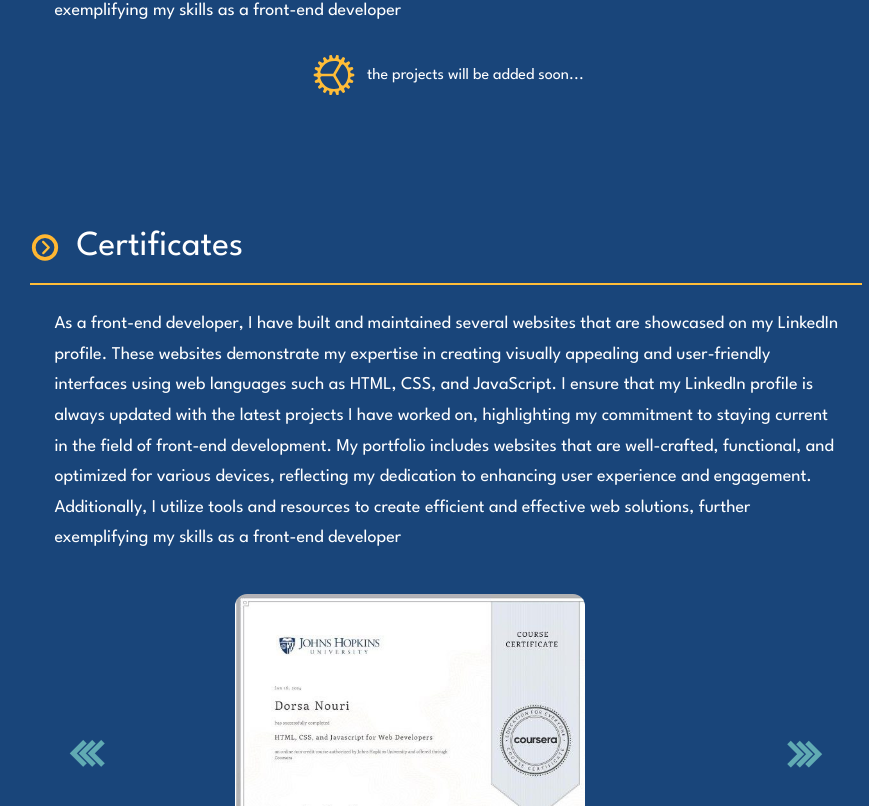
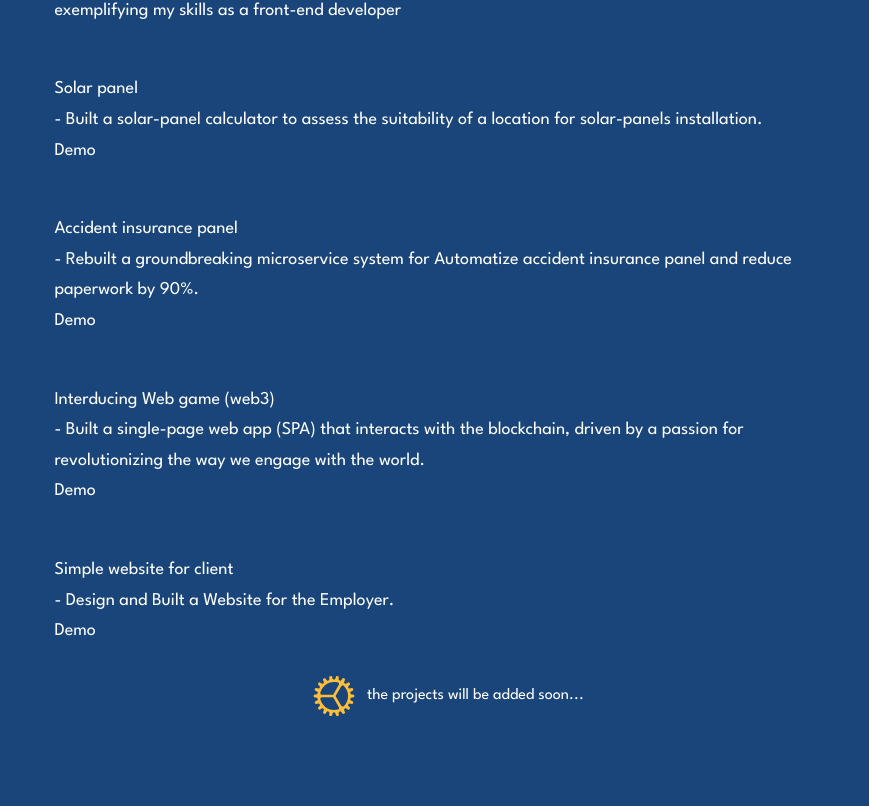
Before and after one commit to dorsa-nouri/dorsa-nouri.github.io, a Vue app: page / in a window 1280 px wide. Shown: the part 2034-2840 px from the top of the page, without its empty margins (200-1069 px from the left). Built offline with nearby package versions, Linux system fonts and the light colour scheme.

Commit message:
new text in certification

```diff
--- a/src/components/HomeView.vue
+++ b/src/components/HomeView.vue
@@ -61,7 +61,7 @@
 </script>
 
 <template>
-  <img class="logo rounded-full" src="../assets/img/my-pic.png" width="100" height="100"  />
+  <img  class="logo rounded-full hidden sm:block hidden-div" src="../assets/img/my-pic.png" width="100" height="100"  />
   <div class="mainContent">
     <h1 class="heading">Dorsa Nouri</h1>
     <h2 class="subHeading">I create web-based applications and products.</h2>
@@ -152,19 +152,47 @@
 
     <div class="content">
       <section>
-        As a front-end developer, I have built and maintained several websites
-        that are showcased on my LinkedIn profile. These websites demonstrate my
-        expertise in creating visually appealing and user-friendly interfaces
-        using web languages such as HTML, CSS, and JavaScript. I ensure that my
-        LinkedIn profile is always updated with the latest projects I have
-        worked on, highlighting my commitment to staying current in the field of
-        front-end development. My portfolio includes websites that are
-        well-crafted, functional, and optimized for various devices, reflecting
-        my dedication to enhancing user experience and engagement. Additionally,
-        I utilize tools and resources to create efficient and effective web
-        solutions, further exemplifying my skills as a front-end developer
+        As a front-end developer, I have built and maintained several websites that are showcased on my LinkedIn profile. These websites demonstrate my expertise in creating visually appealing and user-friendly interfaces using web languages such as HTML, CSS, and JavaScript. I ensure that my LinkedIn profile is always updated with the latest projects I have worked on, highlighting my commitment to staying current in the field of front-end development. My portfolio includes websites that are well-crafted, functional, and optimized for various devices, reflecting my dedication to enhancing user experience and engagement. Additionally, I utilize tools and resources to create efficient and effective web solutions, further exemplifying my skills as a front-end developer
       </section>
     </div>
+
+    <div class="content">
+      <h2>Solar panel</h2>
+      <section>
+       - Built a solar-panel calculator to assess the suitability of a location for solar-panels installation.
+      </section>
+      <a href="https://ksg.hashtagbime.com" target="_blank">Demo</a>
+    </div>
+
+    <div class="content">
+      <h2>Accident insurance panel</h2>
+        <section>
+        - Rebuilt a groundbreaking microservice system for Automatize accident insurance panel
+        and reduce paperwork by 90%.
+      </section>
+      <a href="https://reboot.yara724.com" target="_blank">Demo</a>
+
+    </div>
+
+    <div class="content">
+      <h2>Interducing Web game (web3)</h2>
+        <section>
+        - Built a single-page web app (SPA) that interacts with the blockchain, driven by a passion for
+          revolutionizing the way we engage with the world.
+      </section>
+      <a href="http://www.cityapex.io" target="_blank">Demo</a>
+
+    </div>
+
+    <div class="content">
+      <h2>Simple website for client</h2>
+        <section>
+        - Design and Built a Website for the Employer.
+      </section>
+      <a href="http://www.cryptoownersgroup.com/" target="_blank">Demo</a>
+
+    </div>
+
 
     <div class="text-center items-center justify-center flex flex-row">
       <img
@@ -185,21 +213,11 @@
 
     <div class="content">
       <section>
-        As a front-end developer, I have built and maintained several websites
-        that are showcased on my LinkedIn profile. These websites demonstrate my
-        expertise in creating visually appealing and user-friendly interfaces
-        using web languages such as HTML, CSS, and JavaScript. I ensure that my
-        LinkedIn profile is always updated with the latest projects I have
-        worked on, highlighting my commitment to staying current in the field of
-        front-end development. My portfolio includes websites that are
-        well-crafted, functional, and optimized for various devices, reflecting
-        my dedication to enhancing user experience and engagement. Additionally,
-        I utilize tools and resources to create efficient and effective web
-        solutions, further exemplifying my skills as a front-end developer
+        I have earned several certificates, demonstrating my commitment to continuous learning and knowledge enhancement. As I regularly acquire new certifications, I may not be able to update this site promptly. For the most current information on my qualifications, please visit my LinkedIn profile, where I consistently maintain up-to-date records.
       </section>
     </div>
 
-    <div class="relative items-center h-full md:w-2/3  justify-center">
+    <div class="relative items-center h-full md:w-2/3 sm:w-full sm:text-center justify-center mx-auto">
       <div
         style="width: 65vw"
         class="flex flex-row mx-auto rounded-xl items-center justify-around bg-transparent p-2 sm:p-4"
```
Also changed, not shown: tailwind.config.js (+1 -9 lines).
